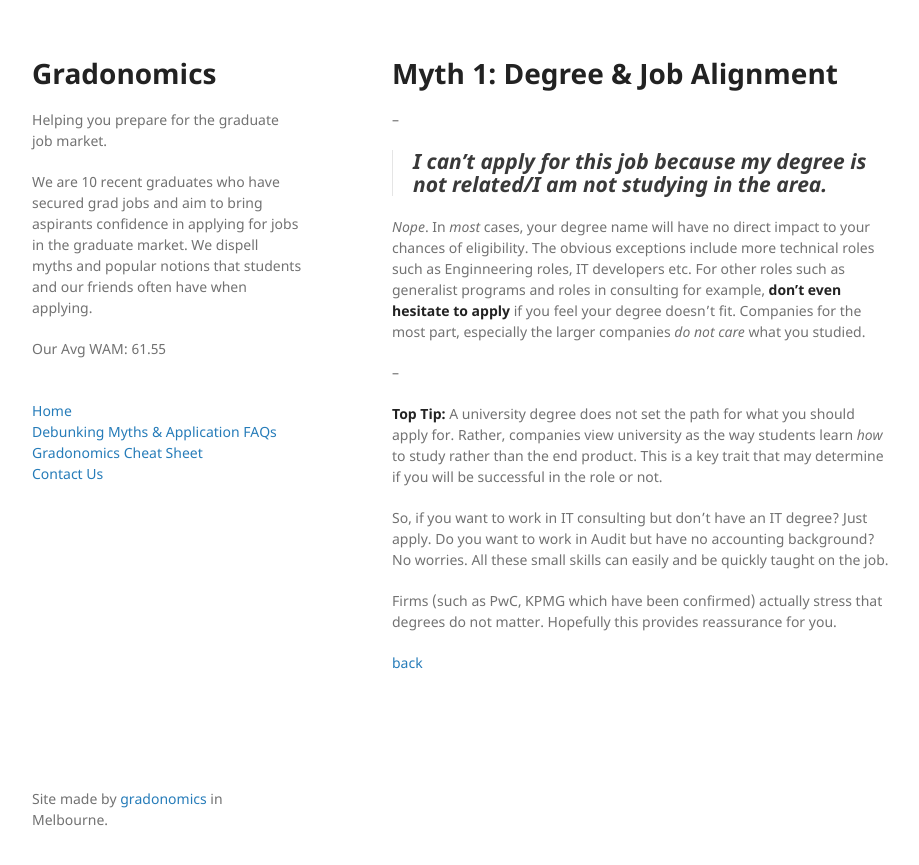
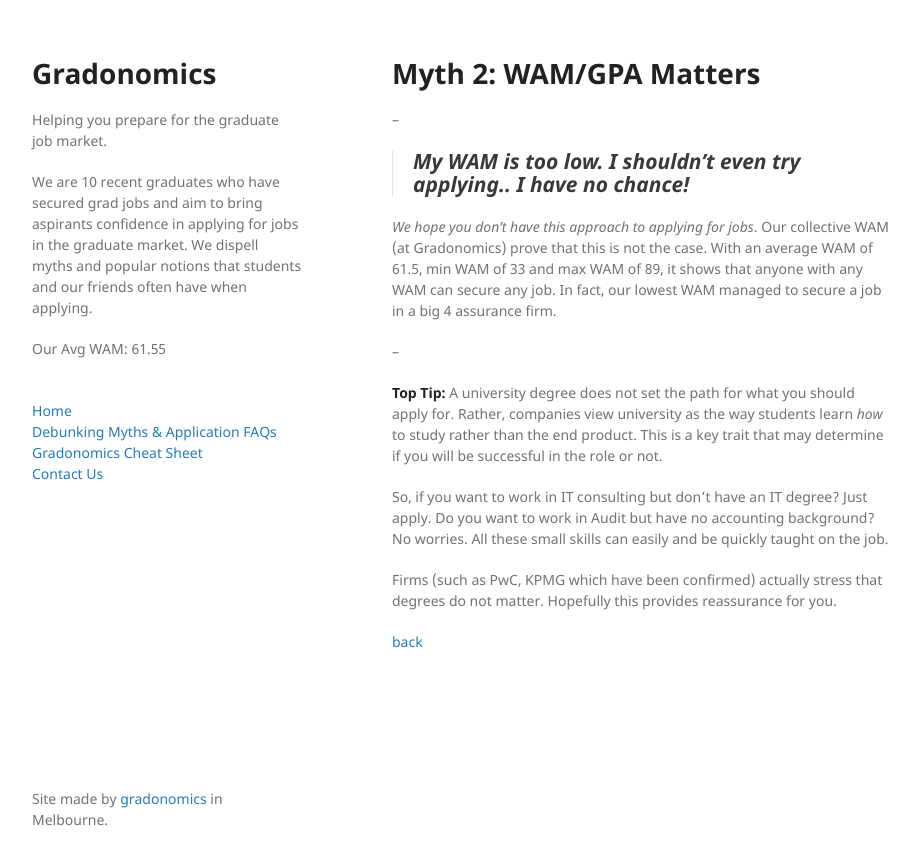
Before and after one commit to gradonomics/gradonomics-grad-help, a Jekyll site: the page built from myth-two.md, in a window 1280 px wide. Shown: the top 865 px of the page, without its empty margins (178-1097 px from the left). Built offline with Jekyll 4.4.1, drawn with Linux system fonts in a browser that asks for light colours; our own code applies the rules of GitHub Pages for plain Markdown files.

Commit message:
m2change1

```diff
--- a/myth-two.md
+++ b/myth-two.md
@@ -1,13 +1,13 @@
 ---
 layout: default
 ---
-# [](#header-1)Myth 1: Degree & Job Alignment
+# [](#header-1)Myth 2: WAM/GPA Matters
 
 --
 
-> ## [](#header-2)I can't apply for _this_ job because my degree is not related/I am not studying in the area.
+> ## [](#header-2)My WAM is too low. I shouldn't even try applying.. I have no chance!
 
-_Nope_. In _most_ cases, your degree name will have no direct impact to your chances of eligibility. The obvious exceptions include more technical roles such as Enginneering roles, IT developers etc. For other roles such as generalist programs and roles in consulting for example, **don't even hesitate to apply** if you feel your degree doesn't fit. Companies for the most part, especially the larger companies _do not care_ what you studied.
+_We hope you don't have this approach to applying for jobs_. Our collective WAM (at Gradonomics) prove that this is not the case. With an average WAM of 61.5, min WAM of 33 and max WAM of 89, it shows that anyone with any WAM can secure any job. In fact, our lowest WAM managed to secure a job in a big 4 assurance firm.
 
 --
 
```
